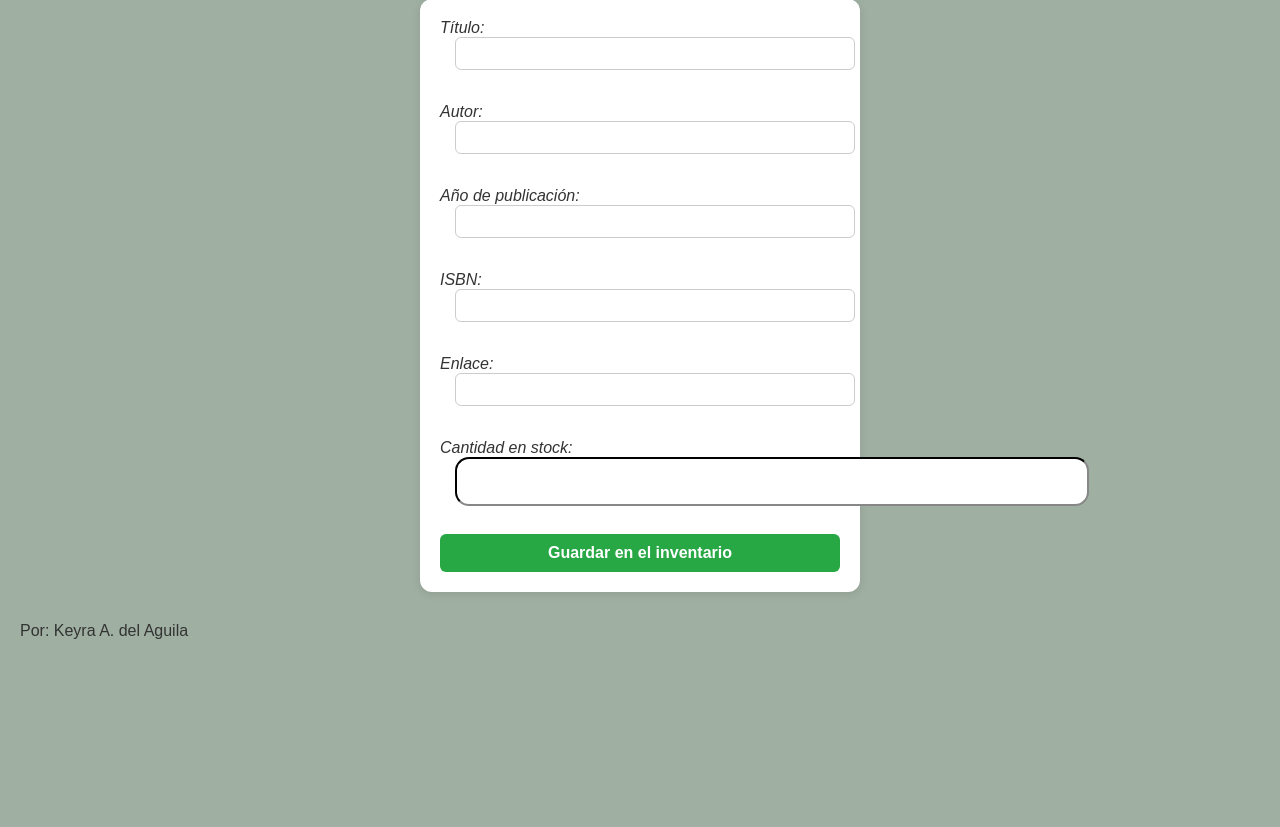
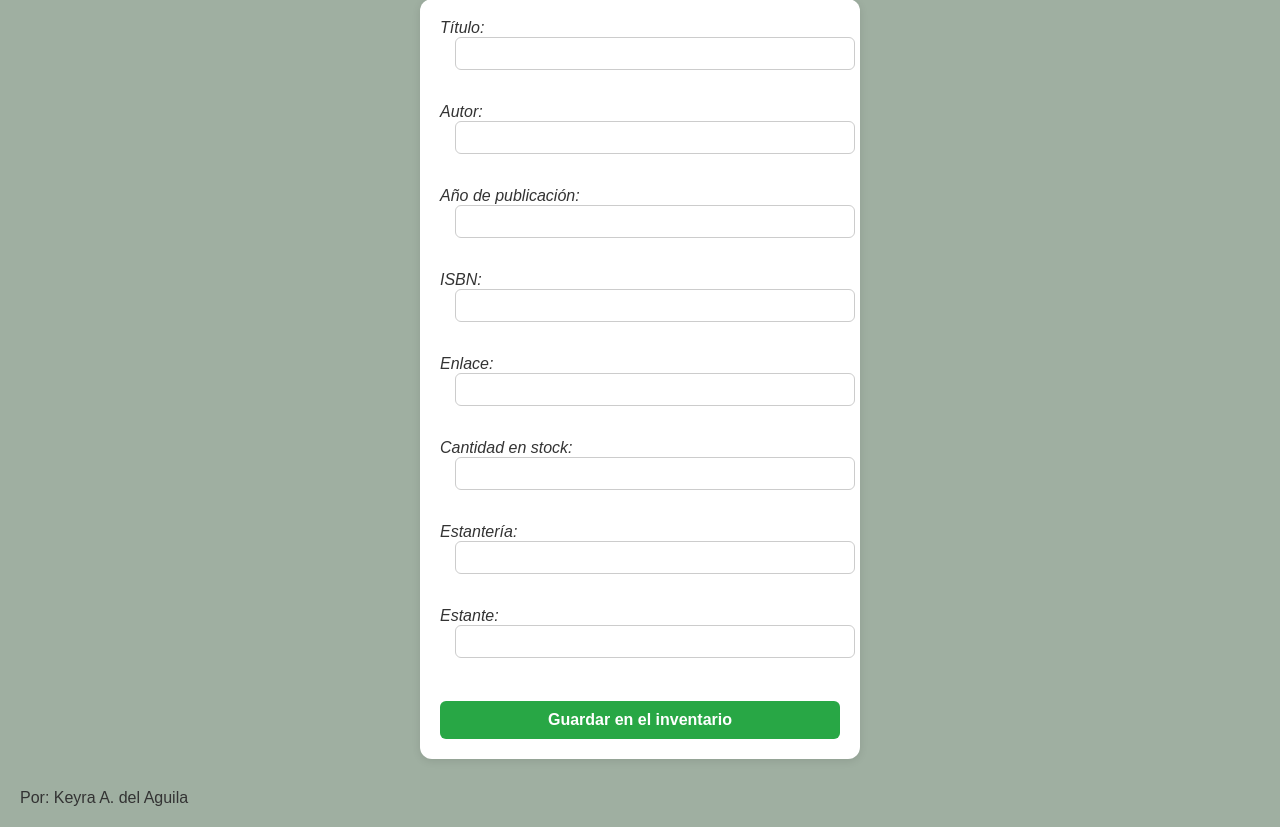
Before and after one commit to StaringHampter/Biblioteca, a Django app: page /agregar_manualmente/ in a window 1280 px wide. Shown: the part 31-858 px from the top of the page. Before the commit the page ends 670 px from the top, so only its background shows below. Run offline with Django 5.2, Linux system fonts and the light colour scheme.

Commit message:
added estanteria and estante to manual template (agregar.html)

```diff
--- a/libr/templates/libr/agregar.html
+++ b/libr/templates/libr/agregar.html
@@ -19,7 +19,9 @@
                 <em>Año de publicación: </em><input type="text" name="año"><br><br>
                 <em>ISBN: </em><input type="text"  name="isbn"><br><br>
                 <em>Enlace: </em><input type="text" name="link"><br><br>
-                <em>Cantidad en stock: </em><input type="integer" name="cantidad"><br><br>
+                <em>Cantidad en stock: </em><input type="number" name="cantidad"><br><br>
+		<em>Estantería: </em><input type="number" name="estanteria"><br><br>
+		<em>Estante: </em><input type="number" name="estante"><br><br>
                 <button type="submit" class="btn-primary">Guardar en el inventario</button>
                 </form>
         </div>
```
